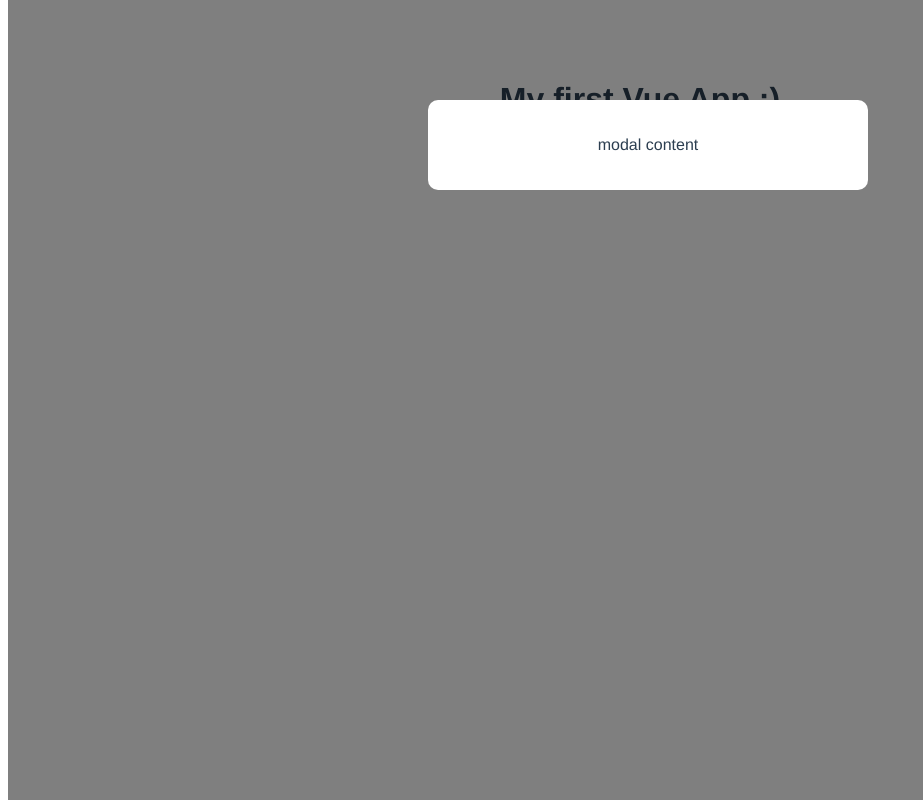
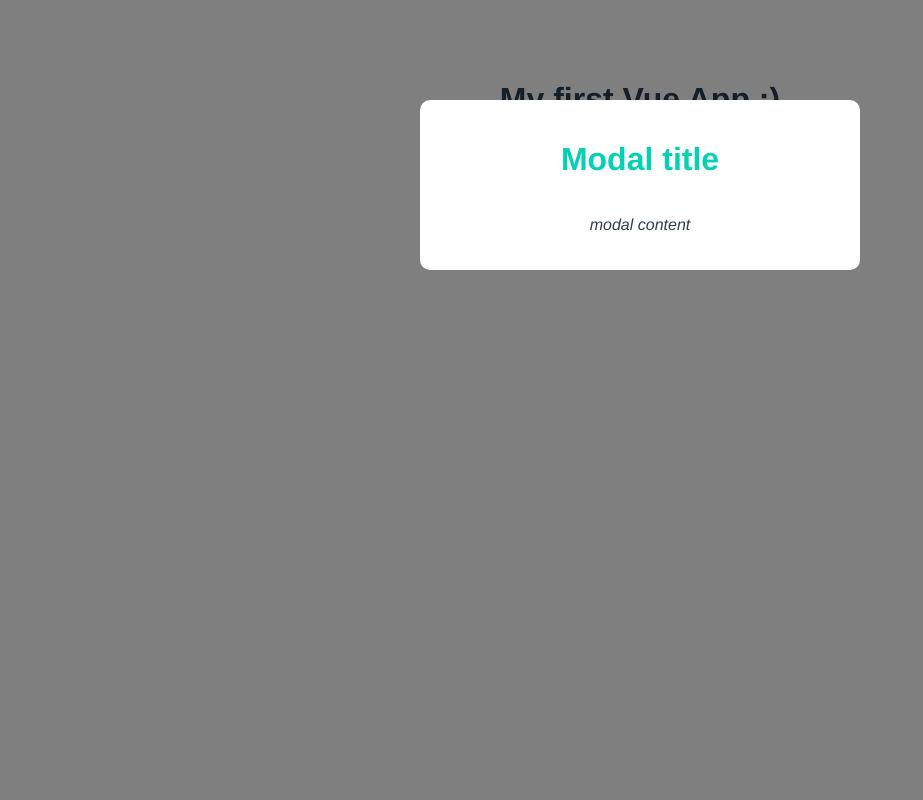
Before and after one commit to beltranbot/vue3-modal-project, a Vue app: page / in a window 1280 px wide. Shown: the whole page, without its empty margins (0-923 px from the left). Built offline with nearby package versions, Linux system fonts and the light colour scheme.

Commit message:
scoped styles and adding global css file

```diff
--- /dev/null
+++ b/src/assets/global.css
@@ -0,0 +1,7 @@
+body {
+    margin: 0;
+}
+
+p {
+    font-style: italic;
+}
--- a/src/components/Modal.vue
+++ b/src/components/Modal.vue
@@ -1,12 +1,13 @@
 <template>
   <div class="backdrop">
     <div class="modal">
+      <h1>Modal title</h1>
       <p>modal content</p>
     </div>
   </div>
 </template>
 
-<style>
+<style scoped>
 .modal {
   width: 400px;
   padding: 20px;
@@ -22,4 +23,10 @@
   width: 100%;
   height: 100%;
 }
+
+h1 {
+  color: #03cfb4;
+  border: none;
+  padding: 0;
+}
 </style>
--- a/src/main.js
+++ b/src/main.js
@@ -1,4 +1,5 @@
 import { createApp } from 'vue'
 import App from './App.vue'
+import './assets/global.css'
 
 createApp(App).mount('#app')
```
